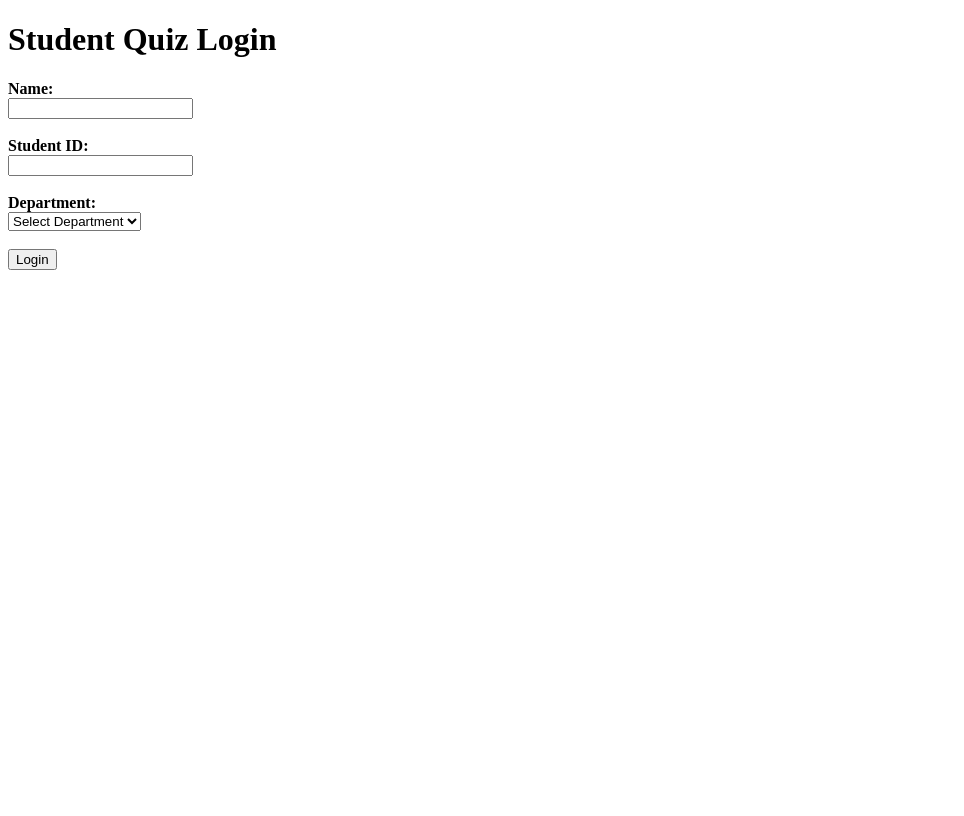
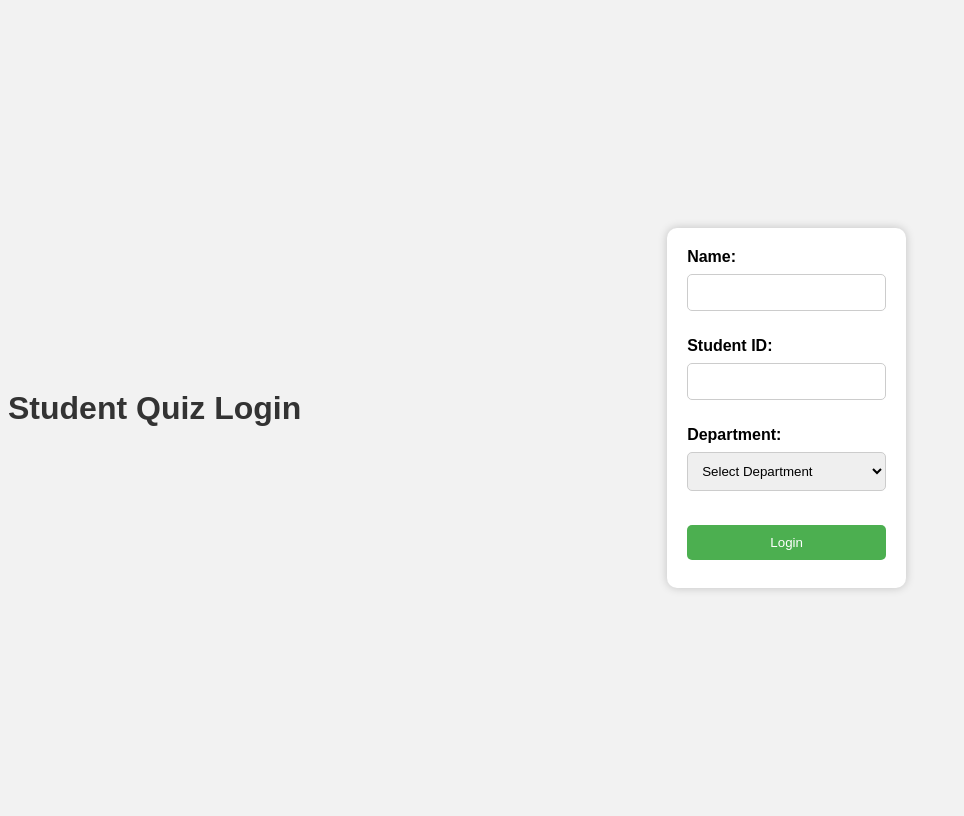
Before and after one commit to Sci-Data-Tp/Quiz_App, a Flask app: page / in a window 1280 px wide. Shown: the whole page, without its empty margins (0-964 px from the left). Before the commit the page ends 270 px from the top, so only its background shows below. Run offline with Flask 3, Linux system fonts and the light colour scheme.

Commit message:
Add front panel

```diff
--- a/templates/login.html
+++ b/templates/login.html
@@ -1,7 +1,46 @@
 <!DOCTYPE html>
 <html>
 <head>
+    <meta name = "viewport" content = "width=device-width, initial-scale=1.0">
     <title>Student Quiz login</title>
+    <style>
+        body {
+            font-family: Arial, sans-serif;
+            background-color: #f2f2f2;
+            display: flex;
+            justify-content: center;
+            align-items: center;
+            height: 100vh;
+        }
+    form{
+        max-width: 400px;
+        margin:  auto;
+        background-color: #fff;
+        padding: 20px;
+        border-radius: 10px;
+        box-shadow: 0 0 10px rgba(0, 0, 0, 0.2);
+    }
+
+    h1 {
+        text-align: center;
+        color: #333;
+    }
+    input,select, button {
+        width: 100%;
+        padding: 10px;
+        margin: 8px 0;
+        box-sizing: border-box;
+        front-size: 16px;
+        border: 1px solid #ccc;
+        border-radius: 5px;
+    }
+    button {
+        background-color: #4CAF50;
+        color: white;
+        border: none;
+        cursor: pointer;
+    }
+    </style>
 </head>
 <body>
     <h1>Student Quiz Login</h1>
```
